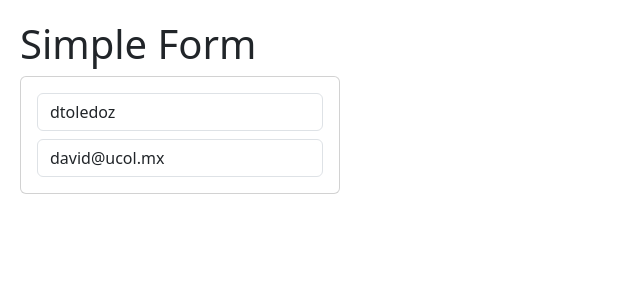
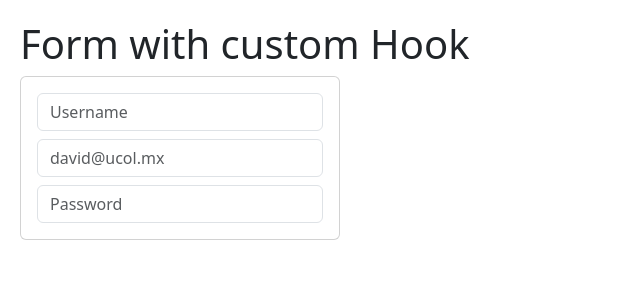
Before and after one commit to toledodavid/react-05-hook-app-vite, a React (Vite) app: page / in a window 1280 px wide. Shown: the top 300 px of the page, without its empty margins (0-640 px from the left). Built offline with nearby package versions, Linux system fonts and the light colour scheme.

Commit message:
Create FormWithCustomHook Component and useForm hook to implement a form

```diff
--- /dev/null
+++ b/src/02-useEffect/FormWithCustomHook.jsx
@@ -0,0 +1,50 @@
+import { Message } from "./Message";
+import { useForm } from "../hooks/useForm";
+
+export const FormWithCustomHook = () => {
+
+  const {formState, onInputChange, username, email, password} = useForm({
+    username: '',
+    email: '',
+    password: ''
+  });
+
+
+
+  return(
+  <>
+    <h1>Form with custom Hook</h1>
+
+    <div className="card" style={{width: '20rem'}}>
+      <div className="card-body">
+        <input type="text"
+                className="form-control"
+                placeholder="Username"
+                name="username"
+                value={username}
+                onChange={onInputChange} />
+
+        <input type="email"
+                className="form-control mt-2"
+                placeholder="david@ucol.mx"
+                name="email"
+                value={email}
+                onChange={onInputChange} />
+
+        <input type="password"
+                className="form-control mt-2"
+                placeholder="Password"
+                name="password"
+                value={password}
+                onChange={onInputChange} />
+
+      </div>
+    </div>
+
+
+    { (username === 'dtoledoz2') && <Message /> }
+
+
+  </>
+  );
+}
--- /dev/null
+++ b/src/hooks/useForm.js
@@ -0,0 +1,24 @@
+import { useState } from 'react';
+
+
+
+export const useForm = (initialForm = {}) => {
+
+  const [formState, setFormState] = useState(initialForm);
+
+
+  const onInputChange = ({target}) => {
+    const {name, value} = target;
+
+    setFormState({
+      ...formState,
+      [name]: value
+    });
+  }
+
+  return {
+    ...formState,
+    formState,
+    onInputChange
+  };
+}
--- a/src/main.jsx
+++ b/src/main.jsx
@@ -4,13 +4,15 @@
 import './index.css';
 // import { CounterApp } from './01-useState/CounterApp';
 // import { CounterWithCustomHook } from './01-useState/CounterWithCustomHook';
-import { SimpleForm } from './02-useEffect/SimpleForm';
+// import { SimpleForm } from './02-useEffect/SimpleForm';
+import { FormWithCustomHook } from './02-useEffect/FormWithCustomHook';
 
 ReactDOM.createRoot(document.getElementById('root')).render(
   <React.StrictMode>
     {/* <HooksApp /> */}
     {/* <CounterApp /> */}
     {/* <CounterWithCustomHook /> */}
-    <SimpleForm />
+    {/* <SimpleForm /> */}
+    <FormWithCustomHook />
   </React.StrictMode>,
 );
```
